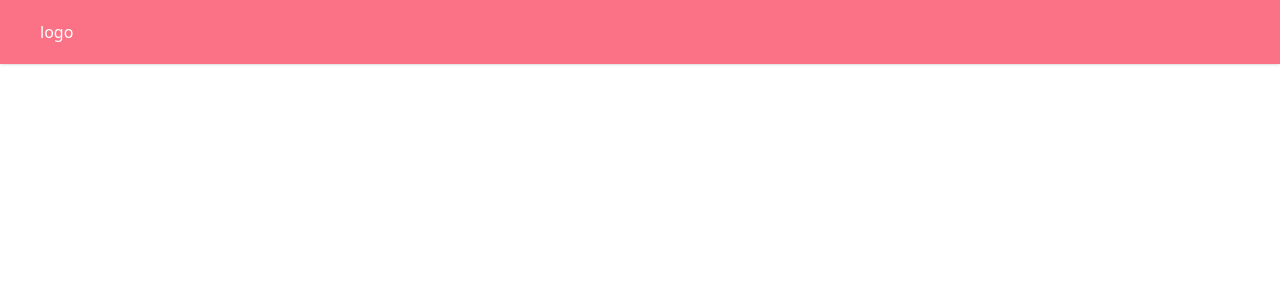
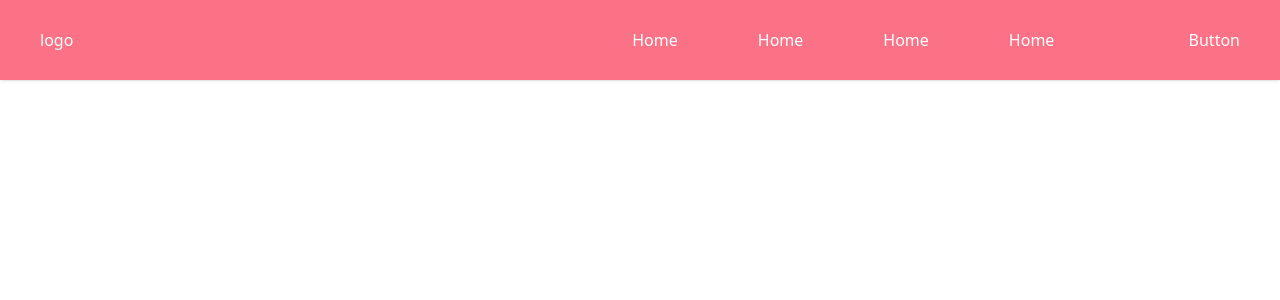
Before and after one commit to FahadAbdulQayyum/nextjs-practicee, a Next.js app: page / in a window 1280 px wide. Shown: the top 300 px of the page. Built offline with nearby package versions, Linux system fonts and the light colour scheme.

Commit message:
tried to make the navbar reponsive

```diff
--- a/src/components/navbar.js
+++ b/src/components/navbar.js
@@ -11,7 +11,8 @@ const Navbar = () => {
                 </span><span>
                 </span><span>
                 </span>
-                <span className='hidden md:flex-line'>
+                {/* <span className='hidden md:flex-inline'> */}
+                <span className='invisible md:visible md:flex'>
                     <span className='flex md:space-x-10 md:mx-2 flex-col md:flex-row'>
                         <ul className='rounded-lg border-0 hover:border-b-2 hover:border-red-800 p-2 px-5 cursor-pointer hover:scale-105 duration-300'>
                             <li>Home</li>
@@ -27,7 +28,7 @@ const Navbar = () => {
                         </ul>
                     </span>
                 </span>
-                <span className='hidden md:flex-line'>
+                <span className='invisible md:visible md:flex'>
                     <button>Button</button>
                 </span>
             </span>
```
